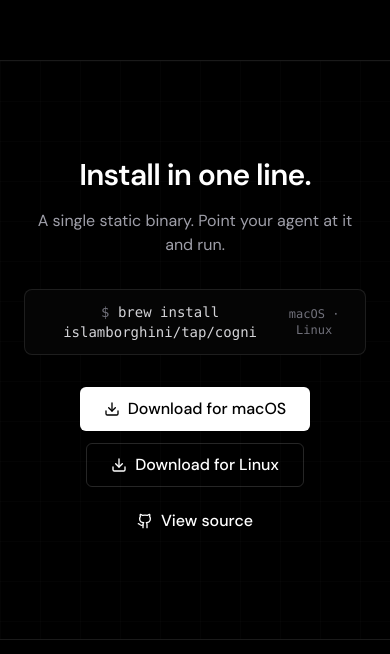
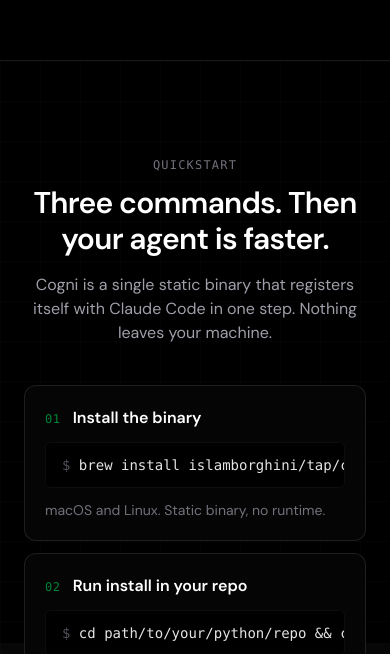
Before and after one commit to islamborghini/cogni, a React (Vite) app in the folder landing/: page / in a window 390 px wide. Shown: the part 3577-4231 px from the top of the page. Built offline with nearby package versions, Linux system fonts and the light colour scheme; the HTML template or start-up script is replaced by a standard one.

Commit message:
feat(landing): rewrite quickstart around cogni install

```diff
--- a/landing/src/App.tsx
+++ b/landing/src/App.tsx
@@ -22,7 +22,7 @@
           </div>
           <span className="font-semibold tracking-tight">cogni</span>
           <span className="ml-3 hidden rounded-full border border-white/10 px-2 py-0.5 text-[10px] font-mono uppercase tracking-wider text-zinc-400 sm:inline">
-            v0.1
+            v0.1.1
           </span>
         </div>
         <nav className="hidden items-center gap-6 text-sm text-zinc-400 md:flex">
@@ -370,6 +370,27 @@
   return c.filter(Boolean).join(" ");
 }
 
+const installSteps: Array<{ k: string; h: string; cmd: string; note?: string }> = [
+  {
+    k: "01",
+    h: "Install the binary",
+    cmd: "brew install islamborghini/tap/cogni",
+    note: "macOS and Linux. Static binary, no runtime.",
+  },
+  {
+    k: "02",
+    h: "Run install in your repo",
+    cmd: "cd path/to/your/python/repo && cogni install",
+    note: "Registers the MCP server, writes CLAUDE.md, indexes the repo. Idempotent.",
+  },
+  {
+    k: "03",
+    h: "Restart Claude Code",
+    cmd: "# Open Claude Code in the repo. Done.",
+    note: "Ask: \"use repo_overview to explain this codebase\" to verify.",
+  },
+];
+
 function DownloadSection() {
   return (
     <section
@@ -377,31 +398,55 @@
       className="relative overflow-hidden border-t border-white/10"
     >
       <div className="bg-grid absolute inset-0 opacity-40" />
-      <div className="relative mx-auto max-w-4xl px-6 py-24 text-center">
-        <h2 className="text-3xl font-semibold tracking-tight md:text-5xl">
-          Install in one line.
-        </h2>
-        <p className="mx-auto mt-4 max-w-xl text-zinc-400">
-          A single static binary. Point your agent at it and run.
-        </p>
-        <div className="mx-auto mt-8 flex max-w-xl items-center justify-between rounded-lg border border-white/10 bg-[#050505] px-4 py-3 font-mono text-sm">
-          <span className="text-zinc-300">
-            <span className="text-zinc-500">$ </span>
-            brew install islamborghini/tap/cogni
-          </span>
-          <span className="text-xs text-zinc-500">macOS · Linux</span>
+      <div className="relative mx-auto max-w-4xl px-6 py-24">
+        <div className="text-center">
+          <p className="font-mono text-xs uppercase tracking-widest text-zinc-500">
+            Quickstart
+          </p>
+          <h2 className="mt-3 text-3xl font-semibold tracking-tight md:text-5xl">
+            Three commands. Then your agent is faster.
+          </h2>
+          <p className="mx-auto mt-4 max-w-xl text-zinc-400">
+            Cogni is a single static binary that registers itself with Claude Code in one step. Nothing leaves your machine.
+          </p>
         </div>
-        <div className="mt-8 flex flex-wrap items-center justify-center gap-3">
-          <a href="#" onClick={(e) => e.preventDefault()}>
+
+        <ol className="mt-10 space-y-3">
+          {installSteps.map((s) => (
+            <li
+              key={s.k}
+              className="rounded-xl border border-white/10 bg-[#050505] p-5"
+            >
+              <div className="flex items-baseline gap-3">
+                <span className="font-mono text-xs text-green-700 tracking-wider">
+                  {s.k}
+                </span>
+                <h3 className="text-base font-semibold text-white">{s.h}</h3>
+              </div>
+              <pre className="mt-3 overflow-x-auto rounded-md border border-white/5 bg-black px-4 py-3 font-mono text-sm text-zinc-200">
+                <code>
+                  <span className="text-zinc-600">$ </span>
+                  {s.cmd}
+                </code>
+              </pre>
+              {s.note && (
+                <p className="mt-3 text-sm text-zinc-500">{s.note}</p>
+              )}
+            </li>
+          ))}
+        </ol>
+
+        <div className="mt-10 flex flex-wrap items-center justify-center gap-3">
+          <a href="https://github.com/islamborghini/cogni/releases/latest">
             <Button size="lg">
               <Download className="h-4 w-4" />
-              Download for macOS
+              Latest release
             </Button>
           </a>
-          <a href="#" onClick={(e) => e.preventDefault()}>
+          <a href="https://github.com/islamborghini/cogni#readme">
             <Button variant="outline" size="lg">
-              <Download className="h-4 w-4" />
-              Download for Linux
+              Docs
+              <ArrowRight className="h-4 w-4" />
             </Button>
           </a>
           <a
@@ -414,6 +459,17 @@
             </Button>
           </a>
         </div>
+
+        <p className="mt-6 text-center text-xs text-zinc-600">
+          Need manual setup? See the{" "}
+          <a
+            href="https://github.com/islamborghini/cogni#manual-configuration"
+            className="underline hover:text-zinc-400"
+          >
+            manual configuration guide
+          </a>
+          .
+        </p>
       </div>
     </section>
   );
```
